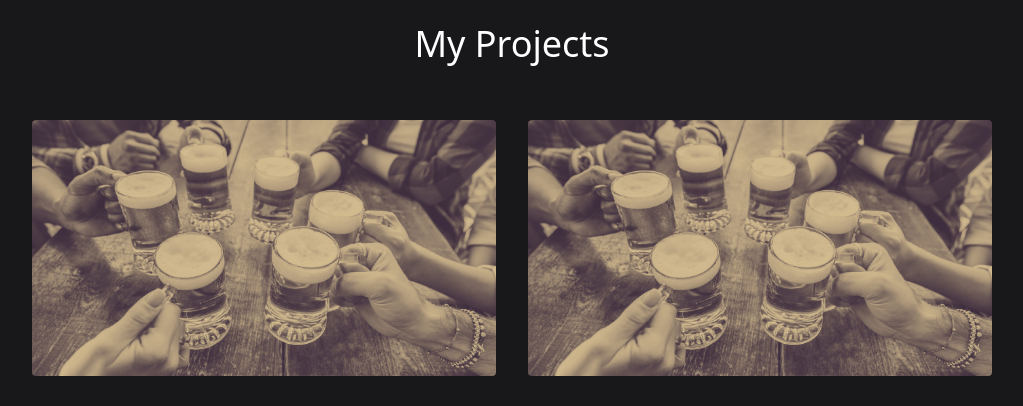
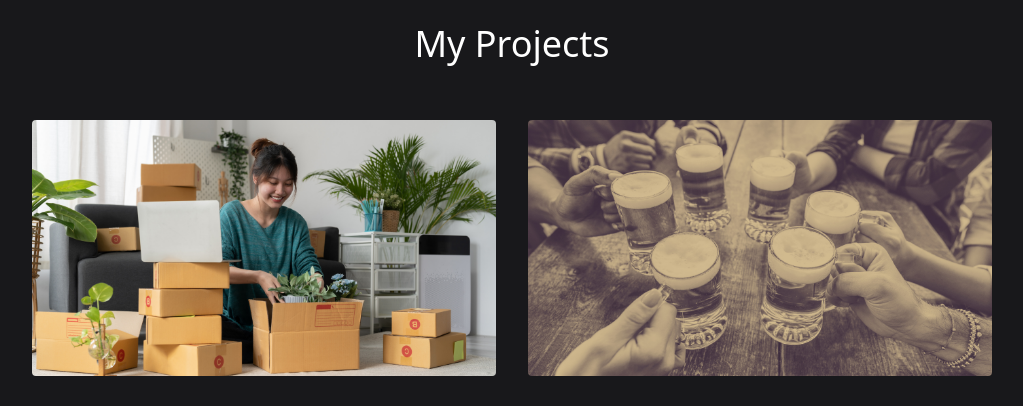
Before and after one commit to bsimmonds28/react-portfolio, a React (Create React App) app: page / in a window 1280 px wide. Shown: the part 800-1206 px from the top of the page, without its empty margins (128-1151 px from the left). Built offline with nearby package versions, Linux system fonts and the light colour scheme.

Commit message:
adding recent project

```diff
--- a/src/components/Projectlist.js
+++ b/src/components/Projectlist.js
@@ -4,7 +4,7 @@ export const projectlist = [
       subtitle: "Github Repo",
       description:
         "Plant Petaler is a e-commerce site that allows users to shop for plants. Co-Authored with Daniel Apacible, Anthony Battinelli, Lonnie Root, and Lauren Szalkiewicz.",
-      image: "./project-1.png",
+      image: "./project-0.png",
       gitlink: "",
       link: "https://plant-petaler.herokuapp.com/",
     },
```
